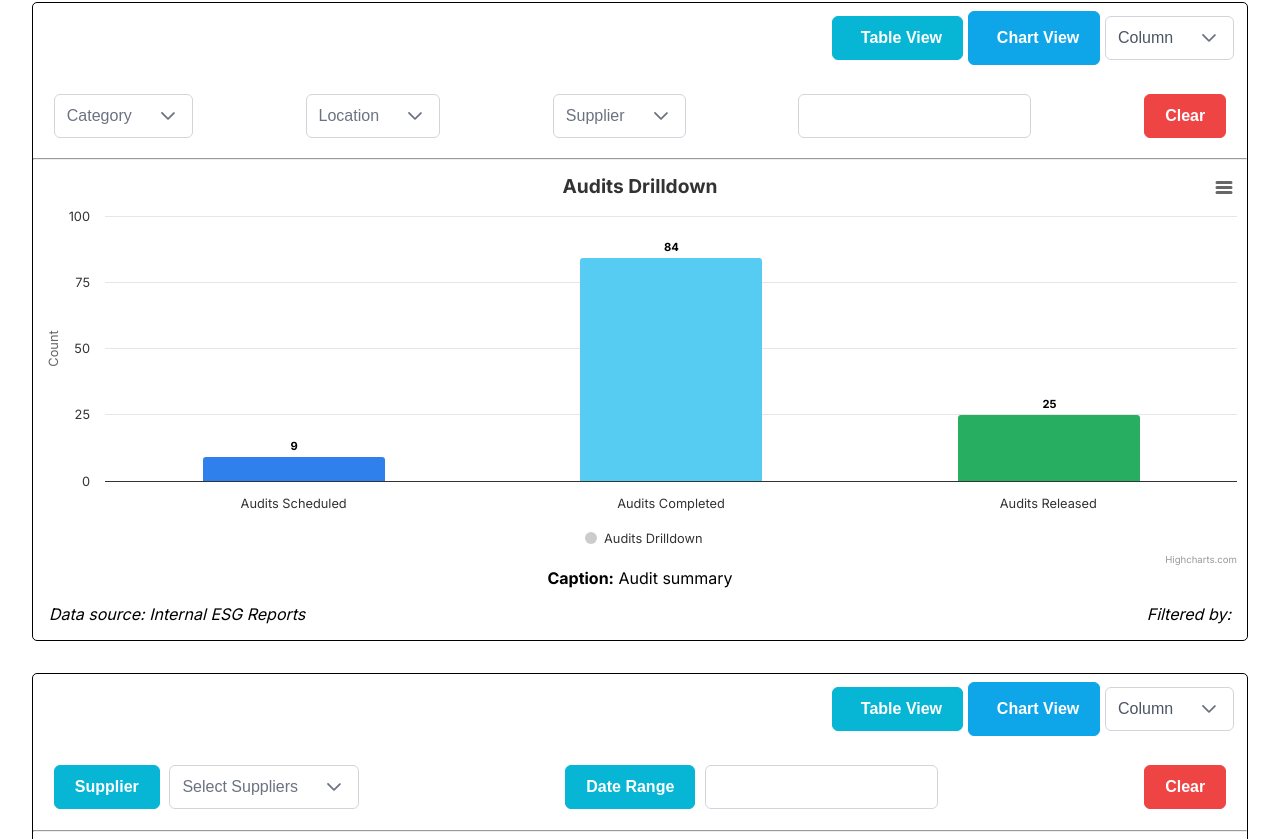
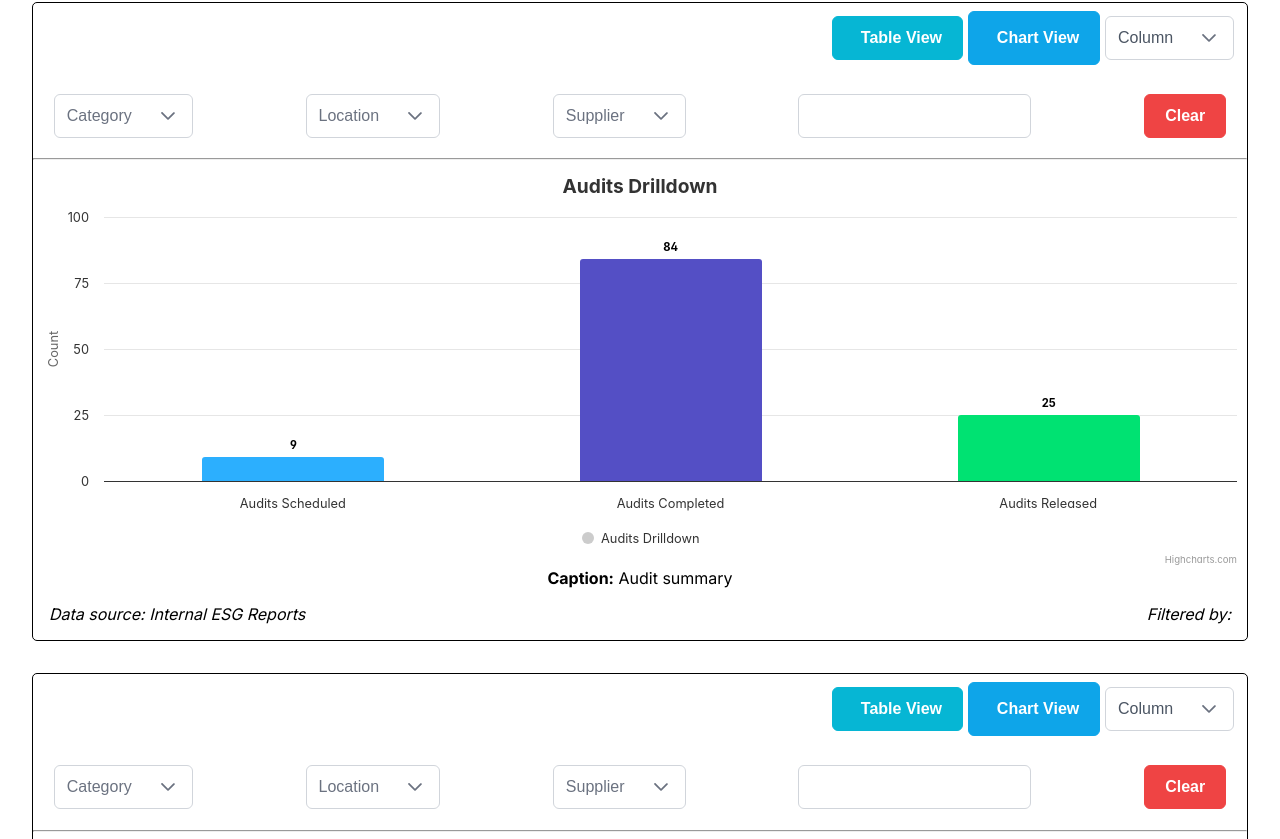
Before and after one commit to bishop254/react-high-charts, a React (Create React App) app: page / in a window 1280 px wide. Shown: the part 701-1540 px from the top of the page. Built offline with nearby package versions, Linux system fonts and the light colour scheme; a web font is replaced by a local one.

Commit message:
Updates on modular updates

```diff
--- a/src/App.js
+++ b/src/App.js
@@ -6,9 +6,13 @@ import "primereact/resources/themes/lara-light-cyan/theme.css";
 import supplierAssessmentData from "./data/supplierAssignmentWithAuditorandActions.json";
 import categoryData from "./data/categories.json";
 import AssessmentDashboard from "./components/AssessmentDashboard";
-import Observation from "./components/observation";
+// import Observation from "./components/observation";
 
 function App() {
+  const getCategoryName = (value) => {
+    const cat = categoryData.find((c) => c.value === value);
+    return cat ? cat.name : String(value);
+  };
   return (
     <PrimeReactProvider>
       <div className="App">
@@ -25,7 +29,11 @@ function App() {
           tableColumns={[
             { field: "vendor.supplierName", header: "Supplier" },
             { field: "vendor.supplierLocation", header: "Location" },
-            { field: "vendor.supplierCategory", header: "Category" },
+            {
+              field: "vendor.supplierCategory",
+              header: "Category",
+              body: (row) => getCategoryName(row.vendor.supplierCategory),
+            },
             { field: "assessmentStartDate", header: "Assessment Start Date" },
           ]}
           caption="Self Assessment summary"
@@ -46,14 +54,45 @@ function App() {
           tableColumns={[
             { field: "vendor.supplierName", header: "Supplier" },
             { field: "vendor.supplierLocation", header: "Location" },
-            { field: "vendor.supplierCategory", header: "Category" },
+            {
+              field: "vendor.supplierCategory",
+              header: "Category",
+              body: (row) => getCategoryName(row.vendor.supplierCategory),
+            },
             { field: "auditStartDate", header: "Audit Start Date" },
           ]}
           caption="Audit summary"
           sourceText="Data source: Internal ESG Reports"
         />
 
-        <Observation/>
+        {/* <Observation/> */}
+        <AssessmentDashboard
+          data={supplierAssessmentData}
+          categoryOptions={categoryData}
+          title="Observation Drilldown"
+          dateField="auditEndDate" // or auditStartDate, whatever you want to filter on
+          submissionField="supplierActions"
+          statuses={[
+            { label: "Good Practices", type: 1 },
+            { label: "Opportunity for Improvement", type: 2 },
+            { label: "Regulatory Major NC", type: 3, subtype: 1 },
+            { label: "Regulatory Minor NC", type: 3, subtype: 2 },
+            { label: "Minor NC", type: 3, subtype: 3 },
+          ]}
+          tableColumns={[
+            { field: "vendor.supplierName", header: "Supplier" },
+            { field: "vendor.supplierLocation", header: "Location" },
+            {
+              field: "vendor.supplierCategory",
+              header: "Category",
+              body: (row) => getCategoryName(row.vendor.supplierCategory),
+            },
+            { field: "assessmentStartDate", header: "Assessment Start Date" },
+            // …etc
+          ]}
+          caption="Observation summary"
+          sourceText="Data source: Internal ESG Reports"
+        />
       </div>
     </PrimeReactProvider>
   );
--- a/src/components/AssessmentDashboard.js
+++ b/src/components/AssessmentDashboard.js
@@ -1,10 +1,7 @@
 import React, { useState, useEffect } from "react";
 import HighchartsReact from "highcharts-react-official";
 import Highcharts from "highcharts";
-import drilldown from "highcharts/modules/drilldown";
-import exporting from "highcharts/modules/exporting";
-import offlineExporting from "highcharts/modules/offline-exporting";
-import exportData from "highcharts/modules/export-data";
+import "../App.css";
 import { Dropdown } from "primereact/dropdown";
 import { Calendar } from "primereact/calendar";
 import { Button } from "primereact/button";
@@ -12,7 +9,8 @@ import { MultiSelect } from "primereact/multiselect";
 import { DataTable } from "primereact/datatable";
 import { Column } from "primereact/column";
 import { Dialog } from "primereact/dialog";
-import "../App.css";
+
+// Initialize Highcharts exporting
 
 const AssessmentDashboard = ({
   data,
@@ -25,37 +23,40 @@ const AssessmentDashboard = ({
   caption,
   sourceText,
 }) => {
+  // filter states
   const [selectedCategory, setSelectedCategory] = useState([]);
   const [selectedLocation, setSelectedLocation] = useState([]);
   const [selectedSupplier, setSelectedSupplier] = useState([]);
   const [selectedDates, setSelectedDates] = useState(null);
 
+  // data buckets
   const [filteredData, setFilteredData] = useState([]);
   const [buckets, setBuckets] = useState({});
 
+  // UI state
   const [chartType, setChartType] = useState("column");
   const [viewMode, setViewMode] = useState("chart");
   const [isModalVisible, setIsModalVisible] = useState(false);
   const [modalData, setModalData] = useState([]);
   const [modalTitle, setModalTitle] = useState("");
 
-  const allLocations = Array.from(
-    new Set(data.map((i) => i.vendor?.supplierLocation))
+  // derive unique filter options
+  const allLocations = React.useMemo(
+    () => [...new Set(data.map((i) => i.vendor?.supplierLocation))],
+    [data]
   );
-  const allSuppliers = Array.from(
-    new Set(data.map((i) => i.vendor?.supplierName))
+  const allSuppliers = React.useMemo(
+    () => [...new Set(data.map((i) => i.vendor?.supplierName))],
+    [data]
   );
 
-  const chartOptions = {
-    chart: {
-      type: chartType,
-      backgroundColor: "#FFF",
-      style: { fontFamily: "Inter, Roboto, sans-serif" },
-    },
+  // build chart options
+  const chartOptions = React.useMemo(
+    () => ({
+      chart: { type: chartType, backgroundColor: "#FFF" },
       title: { text: title, style: { color: "#333" } },
       xAxis: { type: "category", labels: { style: { color: "#333" } } },
       yAxis: { title: { text: "Count" }, labels: { style: { color: "#333" } } },
-    legend: { enabled: true, itemStyle: { color: "#333" } },
       plotOptions: {
         series: {
           borderWidth: 0,
@@ -63,9 +64,8 @@ const AssessmentDashboard = ({
           point: {
             events: {
               click() {
-              const sel = this.name;
-              setModalTitle(sel);
-              setModalData(buckets[sel] || []);
+                setModalTitle(this.name);
+                setModalData(buckets[this.name] || []);
                 setIsModalVisible(true);
               },
             },
@@ -76,7 +76,6 @@ const AssessmentDashboard = ({
         headerFormat: "<b>{series.name}</b><br>",
         pointFormat: "{point.name}: <b>{point.y}</b>",
       },
-    colors: ["#2F80ED", "#56CCF2", "#27AE60", "#F2994A", "#EB5757"],
       series: [
         {
           name: title,
@@ -93,23 +92,29 @@ const AssessmentDashboard = ({
         sourceWidth: 800,
         sourceHeight: 400,
       },
-    accessibility: { enabled: true, keyboardNavigation: { enabled: true } },
-  };
+    }),
+    [chartType, title, statuses, buckets]
+  );
 
+  // filtering and bucketing
   useEffect(() => {
     let tmp = [...data];
+    // category filter
     if (selectedCategory.length)
       tmp = tmp.filter((d) =>
         selectedCategory.includes(d.vendor?.supplierCategory)
       );
+    // location filter
     if (selectedLocation.length)
       tmp = tmp.filter((d) =>
         selectedLocation.includes(d.vendor?.supplierLocation)
       );
+    // supplier filter
     if (selectedSupplier.length)
       tmp = tmp.filter((d) =>
         selectedSupplier.includes(d.vendor?.supplierName)
       );
+    // date range filter
     if (selectedDates) {
       const [start, end] = selectedDates;
       tmp = tmp.filter((d) => {
@@ -119,16 +124,35 @@ const AssessmentDashboard = ({
     }
     setFilteredData(tmp);
 
-    const b = {};
-    statuses.forEach((s) => (b[s.label] = []));
+    // initialize buckets
+    const b = statuses.reduce((acc, s) => ({ ...acc, [s.label]: [] }), {});
+    // populate buckets
     tmp.forEach((item) => {
-      const sub = item[submissionField]?.type;
-      const status = statuses.find((s) => s.type === sub);
-      if (status) b[status.label].push(item);
+      const field = item[submissionField];
+      if (Array.isArray(field)) {
+        // nested array case (e.g. supplierActions)
+        field.forEach((action) => {
+          statuses.forEach((s) => {
+            if (
+              action.categoryOfFinding === s.type &&
+              (s.subtype == null || action.nonComplianceType === s.subtype)
+            ) {
+              b[s.label].push(item);
+            }
+          });
+        });
+      } else if (field?.type != null) {
+        // simple object case
+        const match = statuses.find((s) => s.type === field.type);
+        if (match) b[match.label].push(item);
+      }
     });
     setBuckets(b);
   }, [
     data,
+    dateField,
+    submissionField,
+    statuses,
     selectedCategory,
     selectedLocation,
     selectedSupplier,
@@ -144,6 +168,7 @@ const AssessmentDashboard = ({
 
   return (
     <div className="chartDiv">
+      {/* View and chart type toggles */}
       <div className="filterTypeHeader">
         <Button
           label="Table View"
@@ -172,6 +197,8 @@ const AssessmentDashboard = ({
           className="m-1"
         />
       </div>
+
+      {/* Filters */}
       <div className="filterHeader">
         <MultiSelect
           value={selectedCategory}
@@ -210,16 +237,26 @@ const AssessmentDashboard = ({
           className="m-1"
         />
       </div>
+
       <hr />
+
+      {/* Chart or Table */}
       {viewMode === "chart" ? (
         <HighchartsReact highcharts={Highcharts} options={chartOptions} />
       ) : (
         <DataTable value={filteredData} paginator rows={10}>
           {tableColumns.map((col) => (
-            <Column key={col.field} field={col.field} header={col.header} />
+            <Column
+              key={col.field}
+              field={col.field}
+              header={col.header}
+              body={col.body}
+            />
           ))}
         </DataTable>
       )}
+
+      {/* Caption & Source */}
       <div>
         <strong>Caption:</strong> {caption}
         <div className="filterHeader">
@@ -243,6 +280,8 @@ const AssessmentDashboard = ({
           </em>
         </div>
       </div>
+
+      {/* Modal Detail Table */}
       <Dialog
         header={modalTitle}
         visible={isModalVisible}
@@ -257,7 +296,12 @@ const AssessmentDashboard = ({
           responsiveLayout="scroll"
         >
           {tableColumns.map((col) => (
-            <Column key={col.field} field={col.field} header={col.header} />
+            <Column
+              key={col.field}
+              field={col.field}
+              header={col.header}
+              body={col.body}
+            />
           ))}
         </DataTable>
       </Dialog>
```
Lines whose indentation alone changed are shown as unchanged.
